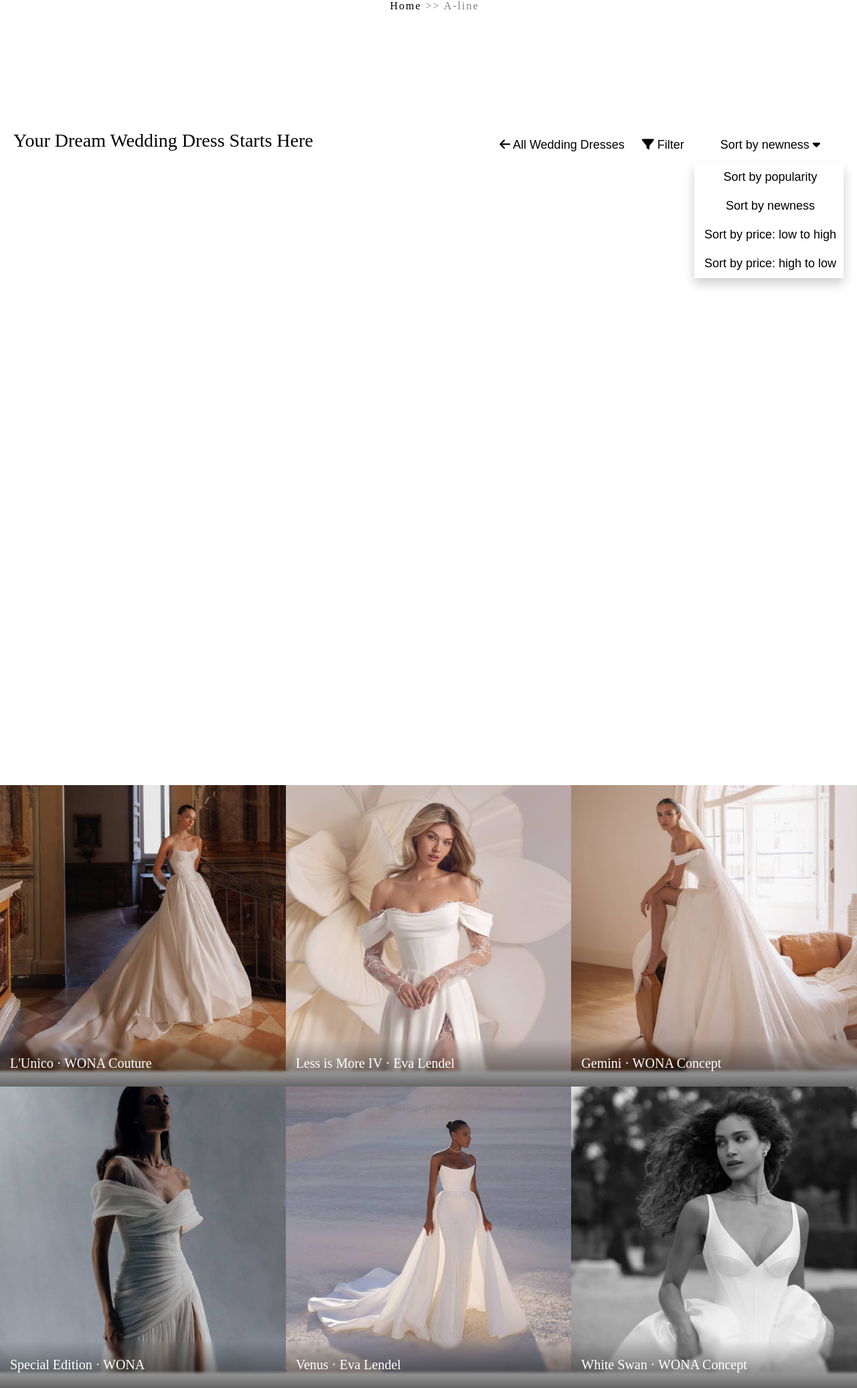
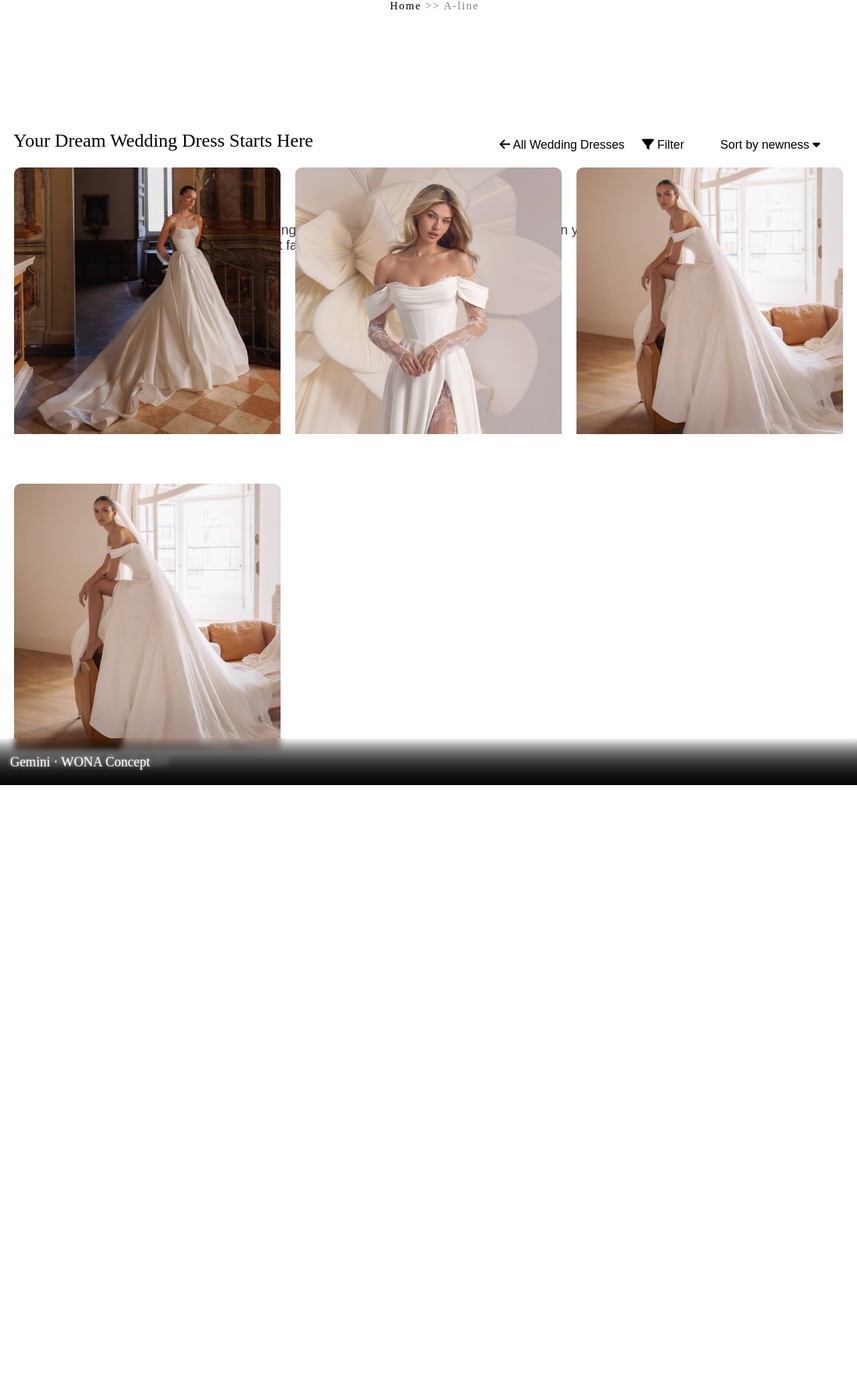
Before and after one commit to Crescendo2344/FinalProject_IM, a PHP site: page /HTML/A-line.html in a window 1280 px wide. Shown: the part 63-2135 px from the top of the page at 67% size. After the commit the page ends 1235 px from the top, so only its background shows below. Run offline with PHP 8.4, Linux system fonts and the light colour scheme; some web fonts are replaced.

Commit message:
A-line changes

```diff
--- a/CSS/Silhouettes.css
+++ b/CSS/A-line.css
@@ -139,11 +139,22 @@
 
   }
 
+  .bottom-container{
+
+    position: absolute;
+    display: flex;
+    top:32%;
+    left: 25px;
+    font-size:20px;
+    color:hsl(0, 0%, 25%);
+    font-family:Arial, Helvetica, sans-serif;
+  }
+
   .right-btn{
     margin-top: 11px;
     margin-right: 20px;
   }
-  #btn-sort{
+  #btn-dp{
     padding-left: 39px;
     padding-right: 35px;
   }
@@ -161,11 +172,14 @@
      background-color:hsl(0, 0%, 85%);
   }
 
+  .btn-sort:hover .btn-dropdown{
+    display: flex;
+  }
+
   .btn-dropdown{
-    display: flex;
+    display: none;
     flex-direction: column;
     position: absolute;
-    margin-top: 5px;
     right: 20px;
     width: fit-content;
     box-shadow: 0 8px 16px rgba(0,0,0,0.2);
@@ -190,6 +204,11 @@
     background-color: hsl(0, 0%, 85%);
   }
 
+  .ImageGallery{
+    position:relative;
+    top: 250px;
+  }
+
   .ImageGallery:hover .ImageContainer {
     filter: grayscale(50%);
     transition: filter 0.3s ease;
@@ -202,7 +221,8 @@
   .ImageGroup {
     display: grid;
     grid-template-columns: repeat(auto-fit, minmax(300px, 1fr));
-    gap: 0;
+    gap: 22px;
+    margin: 0 21px 0 21px;
   }
 
   .ImageGroup:hover .ImageContainer {
@@ -215,7 +235,7 @@
     z-index: 1;
   }
   .ImageContainer {
-    position: relative;
+    border-radius: 10px;
     height: 450px;
     overflow: hidden;
   }
--- a/HTML/A-line.html
+++ b/HTML/A-line.html
@@ -4,7 +4,7 @@
   <meta charset="UTF-8">
   <meta name="viewport" content="width=device-width, initial-scale=1">
   <title>Elegant Bridal</title>
-  <link rel="stylesheet" href="/CSS/Silhouettes.css">
+  <link rel="stylesheet" href="/CSS/A-line.css">
   <link href="https://fonts.googleapis.com/css2?family=Playfair+Display:ital,wght@1,600&display=swap" rel="stylesheet">
   <link rel="stylesheet" href="https://cdnjs.cloudflare.com/ajax/libs/font-awesome/6.7.2/css/all.min.css" integrity="sha512-Evv84Mr4kqVGRNSgIGL/F/aIDqQb7xQ2vcrdIwxfjThSH8CSR7PBEakCr51Ck+w+/U6swU2Im1vVX0SVk9ABhg==" crossorigin="anonymous" referrerpolicy="no-referrer" />
 </head>
@@ -51,11 +51,12 @@
       <div class="link"><a href="Home.html">Home</a> >> A-line</div>
       <div class="top-container">
          <h1>Your Dream Wedding Dress Starts Here</h1>
+         <div class="btn-sort">
         <div class="right-btn">
          <button class="btn"><i class="fas fa-arrow-left"></i>
           All Wedding Dresses</button>
          <button class="btn"><i class="fas fa-filter"></i> Filter</button>
-         <button class="btn" id="btn-sort">Sort by newness <i class="fa fa-caret-down"></i></button>
+         <button class="btn" id="btn-dp">Sort by newness <i class="fa fa-caret-down"></i></button>
           <div class="btn-dropdown">
             <a href="">Sort by popularity</a>
             <a href="">Sort by newness</a>
@@ -65,9 +66,12 @@
         </div>
         </div>
       </div>
-
+      <div class="bottom-container">
+        <p>We offer a dazzling collection of A-line wedding dresses to help your beauty shine through on your big day. This timeless silhouette is incredibly versatile, combining well with most
+fabrics, designs, and virtually any neckline.</p></div>
       <div class="ImageGallery">
         <div class="ImageGroup">
+
           <div class="ImageContainer">
             <img src="/Images/pic1.jpg" alt="L'Unico">
             <div class="caption">
@@ -75,6 +79,7 @@
               <span class="arrow">→</span>
             </div>
           </div>
+
           <div class="ImageContainer">
             <img src="/Images/pic2.jpg" alt="Less is More IV">
             <div class="caption">
@@ -82,6 +87,15 @@
               <span class="arrow">→</span>
             </div>
           </div>
+
+          <div class="ImageContainer">
+            <img src="/Images/pic3.jpg" alt="Gemini">
+            <div class="caption">
+              <span>Gemini · WONA Concept</span>
+              <span class="arrow">→</span>
+            </div>
+          </div>
+
           <div class="ImageContainer">
             <img src="/Images/pic3.jpg" alt="Gemini">
             <div class="caption">
@@ -90,31 +104,9 @@
             </div>
           </div>
         </div>
-      <div class="ImageGroup">
-        <div class="ImageContainer">
-          <img src="/Images/pic4.jpg" alt="L'Unico">
-          <div class="caption">
-            <span>Special Edition · WONA</span>
-            <span class="arrow">→</span>
-          </div>
-        </div>
-        <div class="ImageContainer">
-          <img src="/Images/pic5.jpg" alt="Less is More IV">
-          <div class="caption">
-            <span>Venus · Eva Lendel</span>
-            <span class="arrow">→</span>
-          </div>
-        </div>
-        <div class="ImageContainer">
-          <img src="/Images/pic6.jpg" alt="Gemini">
-          <div class="caption">
-            <span>White Swan · WONA Concept</span>
-            <span class="arrow">→</span>
-          </div>
-        </div>
-      </div>
       </div>
 
+    </div>
 
 
   </body>
```
Lines whose indentation alone changed are shown as unchanged.
